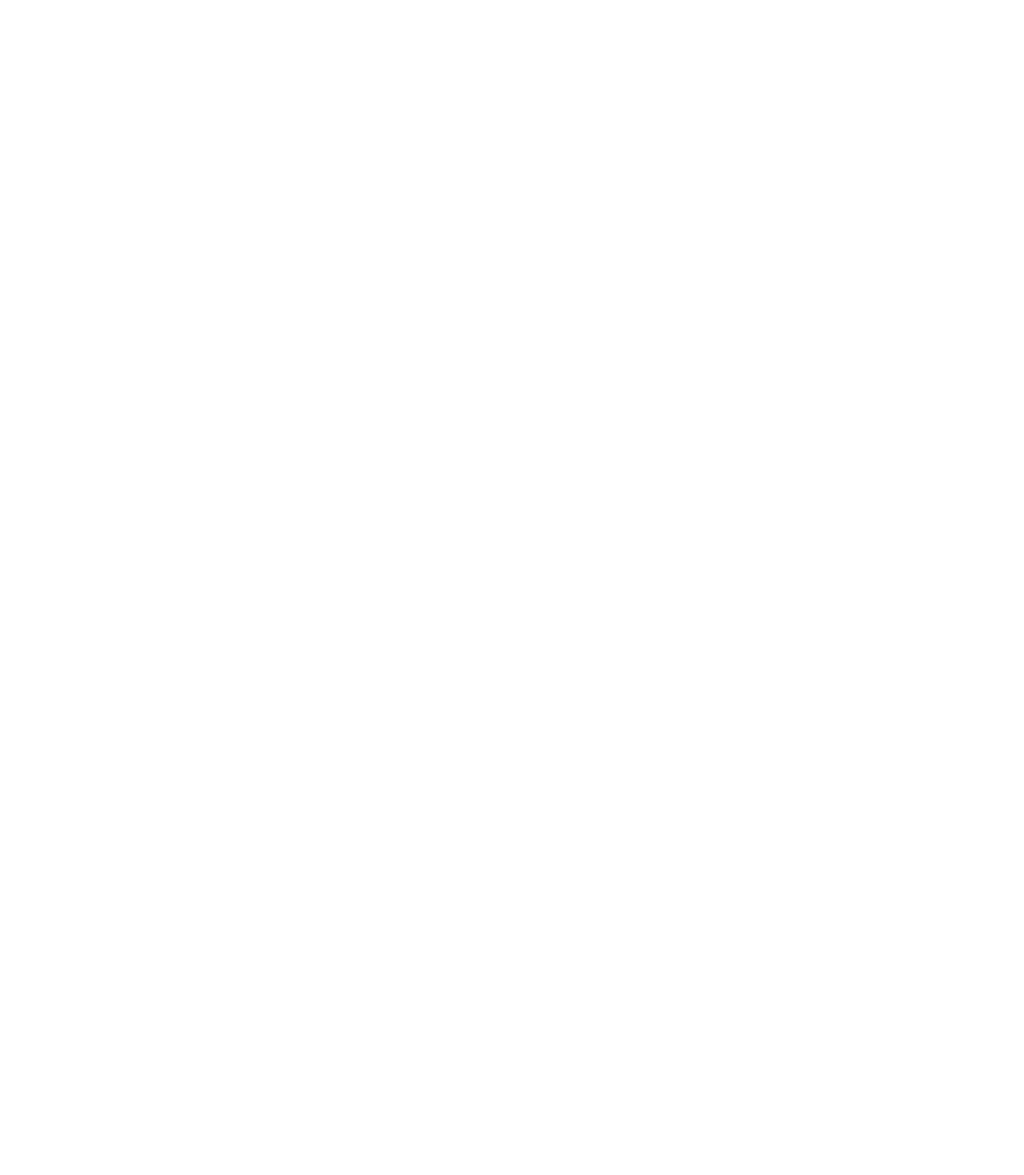
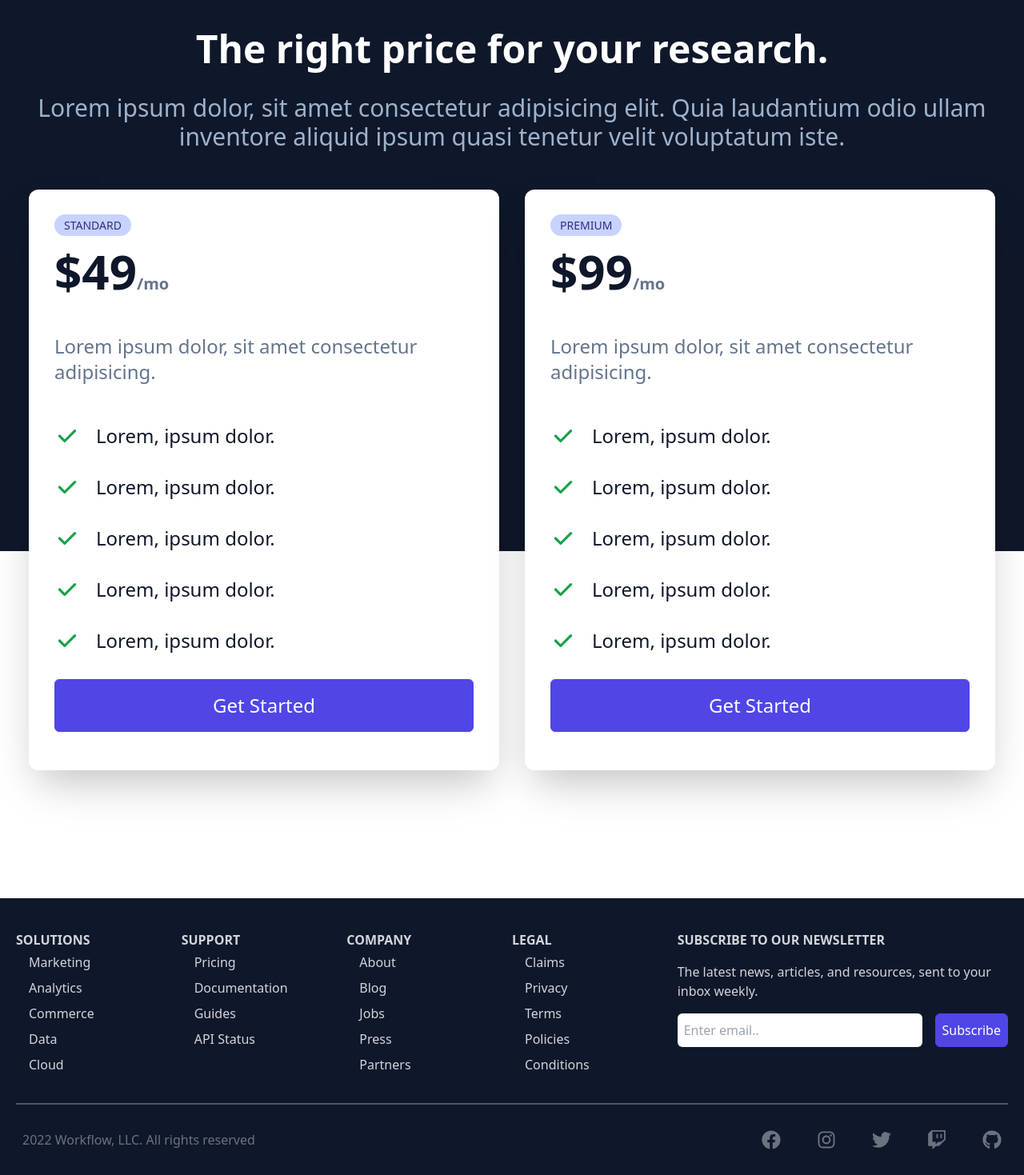
Before and after one commit to nyirurugoomar/cloud-app, a React (Create React App) app: page / in a window 1280 px wide. Shown: the part 3161-4630 px from the top of the page at 80% size. Before the commit the page ends 3050 px from the top, so only its background shows below. Built offline with nearby package versions, Linux system fonts and the light colour scheme.

Commit message:
pricing and footer sections

```diff
--- a/package.json
+++ b/package.json
@@ -9,6 +9,7 @@
     "@testing-library/user-event": "^13.5.0",
     "react": "^18.2.0",
     "react-dom": "^18.2.0",
+    "react-icons": "^4.4.0",
     "react-scripts": "5.0.1",
     "web-vitals": "^2.1.4"
   },
--- a/src/App.js
+++ b/src/App.js
@@ -3,6 +3,8 @@ import Navbar from "./components/Navbar";
 import About from "./components/About";
 import Support from "./components/Support";
 import AllInOne from "./components/AllInOne";
+import Pricing from "./components/Pricing";
+import Footer from "./components/Footer";
 
 function App() {
   return (
@@ -12,6 +14,8 @@ function App() {
       <About />
       <Support />
       <AllInOne />
+      <Pricing/>
+      <Footer/>
 
     </>
   );
--- /dev/null
+++ b/src/components/Footer.jsx
@@ -0,0 +1,78 @@
+import React from 'react'
+
+import {
+    FaFacebook,
+    FaGithub,
+    FaInstagram,
+    FaTwitter,
+    FaTwitch,
+} from 'react-icons/fa'
+
+const Footer = () => {
+  return (
+    <div className='w-full mt-24 bg-slate-900 text-gray-300 py-y px-2'>
+        <div className='max-w-[1240px] mx-auto grid grid-cols-2 md:grid-cols-6 border-b-2 border-gray-600 py-8'>
+            <div>
+                <h6 className='font-bold uppercase pt-2'>Solutions</h6>
+                <ul>
+                    <li className='py-1'>Marketing</li>
+                    <li className='py-1'>Analytics</li>
+                    <li className='py-1'>Commerce</li>
+                    <li className='py-1'>Data</li>
+                    <li className='py-1'>Cloud</li>
+                </ul>
+            </div>
+            <div>
+                <h6 className='font-bold uppercase pt-2'>Support</h6>
+                <ul>
+                    <li className='py-1'>Pricing</li>
+                    <li className='py-1'>Documentation</li>
+                    <li className='py-1'>Guides</li>
+                    <li className='py-1'>API Status</li>
+                </ul>
+            </div>
+            <div>
+                <h6 className='font-bold uppercase pt-2'>Company</h6>
+                <ul>
+                    <li className='py-1'>About</li>
+                    <li className='py-1'>Blog</li>
+                    <li className='py-1'>Jobs</li>
+                    <li className='py-1'>Press</li>
+                    <li className='py-1'>Partners</li>
+                </ul>
+            </div>
+            <div>
+                <h6 className='font-bold uppercase pt-2'>Legal</h6>
+                <ul>
+                    <li className='py-1'>Claims</li>
+                    <li className='py-1'>Privacy</li>
+                    <li className='py-1'>Terms</li>
+                    <li className='py-1'>Policies</li>
+                    <li className='py-1'>Conditions</li>
+                </ul>
+            </div>
+            <div className='col-span-2 pt-8 md:pt-2'>
+                <p className='font-bold uppercase'>Subscribe to our newsletter</p>
+                <p className='py-4'>The latest news, articles, and resources, sent to your inbox weekly.</p>
+                <form className='flex flex-col sm:flex-row'>
+                    <input className='w-full p-2 mr-4 rounded-md mb-4' type="email" placeholder='Enter email..'/>
+                    <button className='p-2 mb-4'>Subscribe</button>
+                </form>
+            </div>
+        </div>
+
+        <div className='flex flex-col max-w-[1240px] px-2 py-4 mx-auto justify-between sm:flex-row text-center text-gray-500'>
+        <p className='py-4'>2022 Workflow, LLC. All rights reserved</p>
+        <div className='flex justify-between sm:w-[300px] pt-4 text-2xl'>
+            <FaFacebook />
+            <FaInstagram />
+            <FaTwitter />
+            <FaTwitch />
+            <FaGithub />
+        </div>
+        </div>
+    </div>
+  )
+}
+
+export default Footer
--- /dev/null
+++ b/src/components/Pricing.jsx
@@ -0,0 +1,60 @@
+import React from 'react';
+
+import { CheckIcon } from '@heroicons/react/solid';
+
+const Pricing = () => {
+  return (
+    <div name='pricing' className='w-full text-white my-24'>
+      <div className='w-full h-[800px] bg-slate-900 absolute mix-blend-overlay'></div>
+
+      <div className='max-w-[1240px] mx-auto py-12'>
+
+        <div className='text-center py-8 text-slate-300'>
+          <h2 className='text-3xl uppercase'>Pricing</h2>
+          <h3 className='text-5xl font-bold text-white py-8'>The right price for your research.</h3>
+          <p className='text-3xl'>
+            Lorem ipsum dolor, sit amet consectetur adipisicing elit. Quia
+            laudantium odio ullam inventore aliquid ipsum quasi tenetur velit
+            voluptatum iste.
+          </p>
+        </div>
+
+        <div className='grid md:grid-cols-2'>
+
+          <div className='bg-white text-slate-900 m-4 p-8 rounded-xl shadow-2xl relative'>
+            <span className='uppercase px-3 py-1 bg-indigo-200 text-indigo-900 rounded-2xl text-sm'>Standard</span>
+            <div>
+              <p className='text-6xl font-bold py-4 flex'>$49<span className='text-xl text-slate-500 flex flex-col justify-end'>/mo</span></p>
+            </div>
+            <p className='text-2xl py-8 text-slate-500'>Lorem ipsum dolor, sit amet consectetur adipisicing.</p>
+            <div className='text-2xl'>
+                <p className='flex py-4'><CheckIcon className='w-8 mr-5 text-green-600'  />Lorem, ipsum dolor.</p>
+                <p className='flex py-4'><CheckIcon className='w-8 mr-5 text-green-600'  />Lorem, ipsum dolor.</p>
+                <p className='flex py-4'><CheckIcon className='w-8 mr-5 text-green-600'  />Lorem, ipsum dolor.</p>
+                <p className='flex py-4'><CheckIcon className='w-8 mr-5 text-green-600'  />Lorem, ipsum dolor.</p>
+                <p className='flex py-4'><CheckIcon className='w-8 mr-5 text-green-600'  />Lorem, ipsum dolor.</p>
+                <button className='w-full py-4 my-4'>Get Started</button>
+            </div>
+          </div>
+          <div className='bg-white text-slate-900 m-4 p-8 rounded-xl shadow-2xl relative'>
+            <span className='uppercase px-3 py-1 bg-indigo-200 text-indigo-900 rounded-2xl text-sm'>Premium</span>
+            <div>
+              <p className='text-6xl font-bold py-4 flex'>$99<span className='text-xl text-slate-500 flex flex-col justify-end'>/mo</span></p>
+            </div>
+            <p className='text-2xl py-8 text-slate-500'>Lorem ipsum dolor, sit amet consectetur adipisicing.</p>
+            <div className='text-2xl'>
+                <p className='flex py-4'><CheckIcon className='w-8 mr-5 text-green-600'  />Lorem, ipsum dolor.</p>
+                <p className='flex py-4'><CheckIcon className='w-8 mr-5 text-green-600'  />Lorem, ipsum dolor.</p>
+                <p className='flex py-4'><CheckIcon className='w-8 mr-5 text-green-600'  />Lorem, ipsum dolor.</p>
+                <p className='flex py-4'><CheckIcon className='w-8 mr-5 text-green-600'  />Lorem, ipsum dolor.</p>
+                <p className='flex py-4'><CheckIcon className='w-8 mr-5 text-green-600'  />Lorem, ipsum dolor.</p>
+                <button className='w-full py-4 my-4'>Get Started</button>
+            </div>
+          </div>
+        </div>
+      </div>
+    </div>
+  );
+};
+
+export default Pricing;
```
Also changed, not shown: 1 other file (tests, documents, lock files or other folders).
